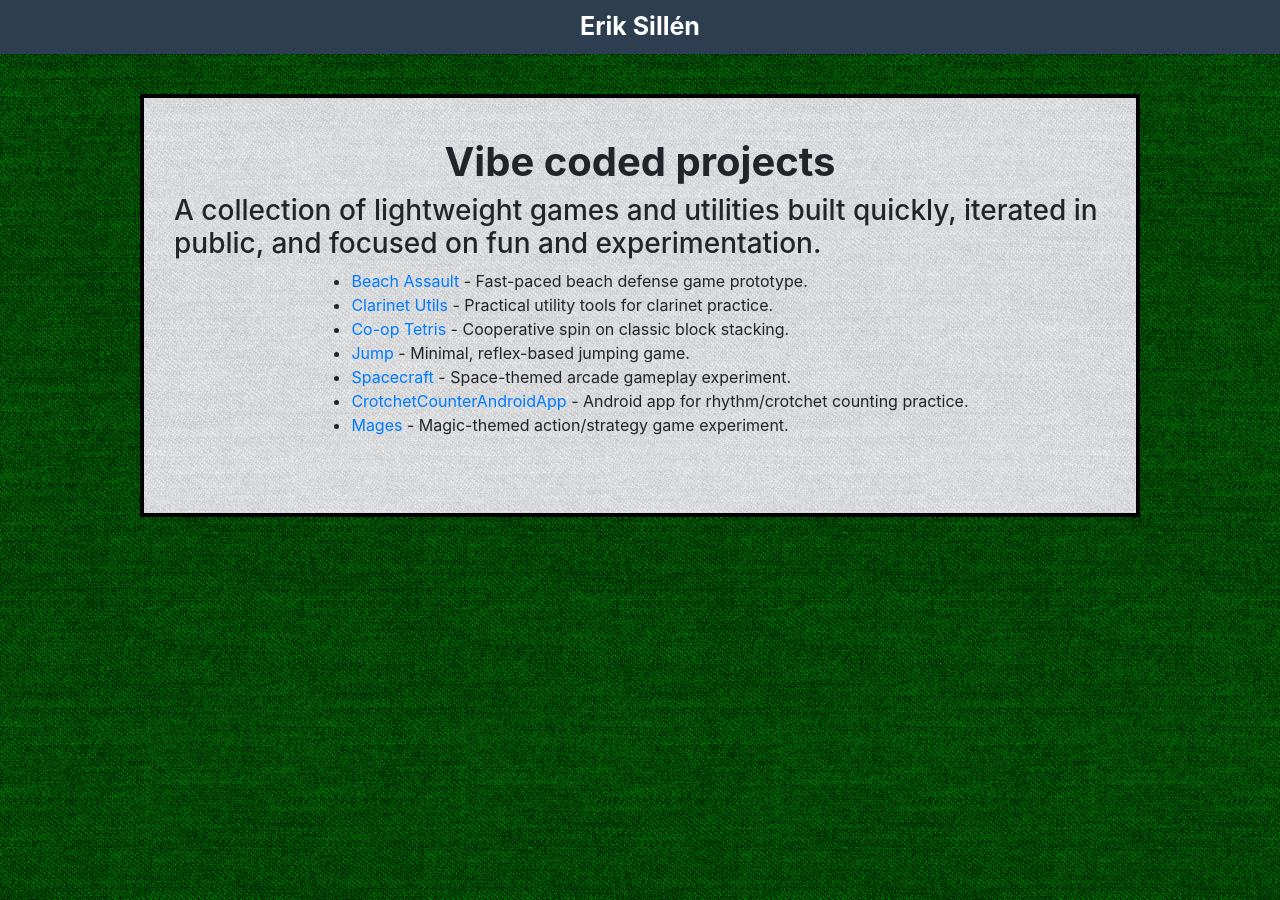
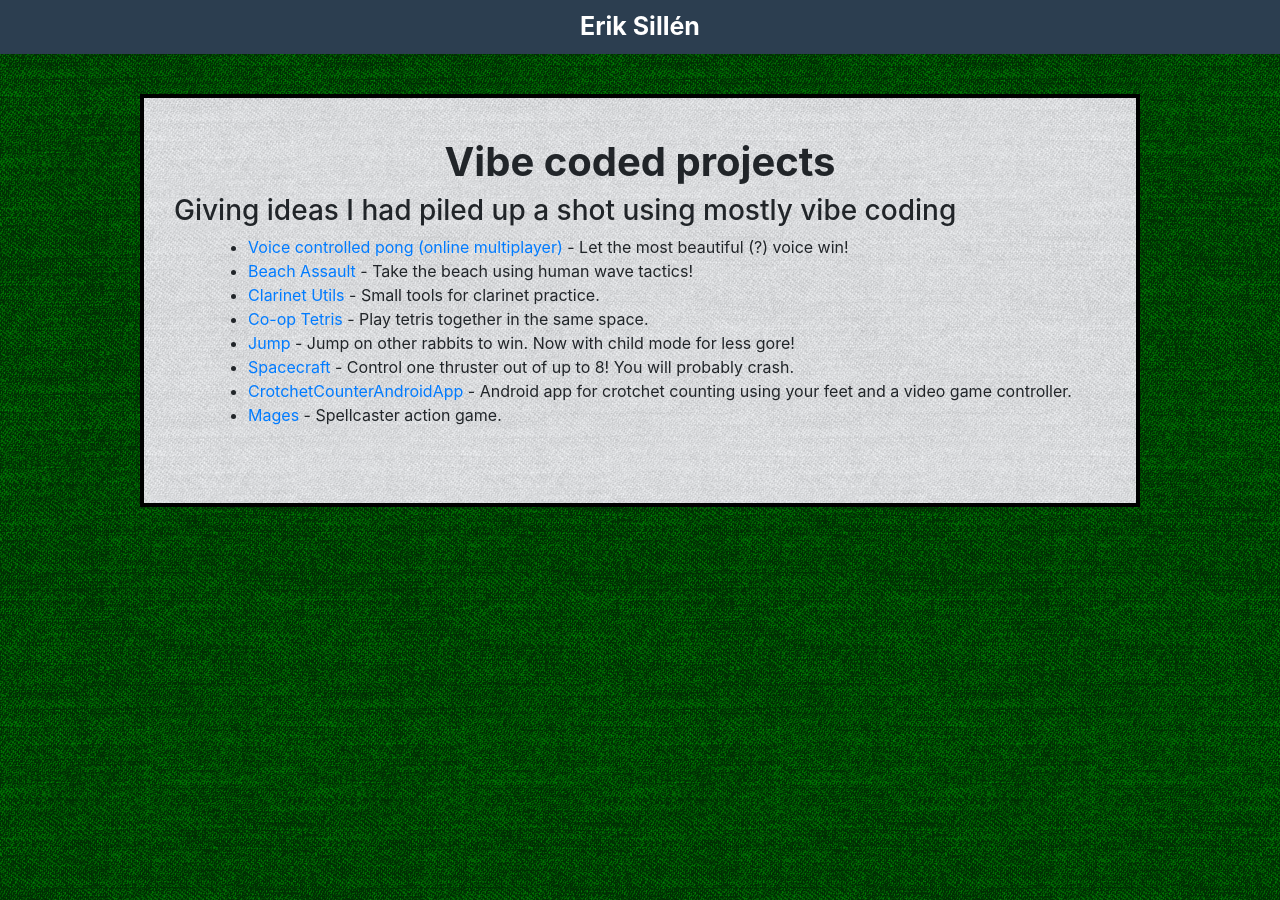
Before and after one commit to esillen/esillen.github.io, a Jekyll site: the page built from _projects/vibe-coded-projects.md, in a window 1280 px wide. Built offline with Jekyll 4.4.1, drawn with Linux system fonts in a browser that asks for light colours.

Commit message:
better wording

```diff
--- a/_projects/vibe-coded-projects.md
+++ b/_projects/vibe-coded-projects.md
@@ -6,12 +6,13 @@
 
 # Vibe coded projects
 
-### A collection of lightweight games and utilities built quickly, iterated in public, and focused on fun and experimentation.
+### Giving ideas I had piled up a shot using mostly vibe coding
 
-- [Beach Assault](https://esillen.github.io/beach-assault/) - Fast-paced beach defense game prototype.
-- [Clarinet Utils](https://esillen.github.io/clarinet-utils/) - Practical utility tools for clarinet practice.
-- [Co-op Tetris](https://esillen.github.io/coop-tetris/) - Cooperative spin on classic block stacking.
-- [Jump](https://esillen.github.io/jump/) - Minimal, reflex-based jumping game.
-- [Spacecraft](https://esillen.github.io/Spacecraft/) - Space-themed arcade gameplay experiment.
-- [CrotchetCounterAndroidApp](https://github.com/esillen/CrotchetCounterAndroidApp) - Android app for rhythm/crotchet counting practice.
-- [Mages](https://esillen.github.io/mages/) - Magic-themed action/strategy game experiment.
+- [Voice controlled pong (online multiplayer)](https://multiplayer-voice-game.fly.dev/) - Let the most beautiful (?) voice win!
+- [Beach Assault](https://esillen.github.io/beach-assault/) - Take the beach using human wave tactics!
+- [Clarinet Utils](https://esillen.github.io/clarinet-utils/) - Small tools for clarinet practice.
+- [Co-op Tetris](https://esillen.github.io/coop-tetris/) - Play tetris together in the same space.
+- [Jump](https://esillen.github.io/jump/) - Jump on other rabbits to win. Now with child mode for less gore!
+- [Spacecraft](https://esillen.github.io/Spacecraft/) - Control one thruster out of up to 8! You will probably crash.
+- [CrotchetCounterAndroidApp](https://github.com/esillen/CrotchetCounterAndroidApp) - Android app for crotchet counting using your feet and a video game controller.
+- [Mages](https://esillen.github.io/mages/) - Spellcaster action game.
```
